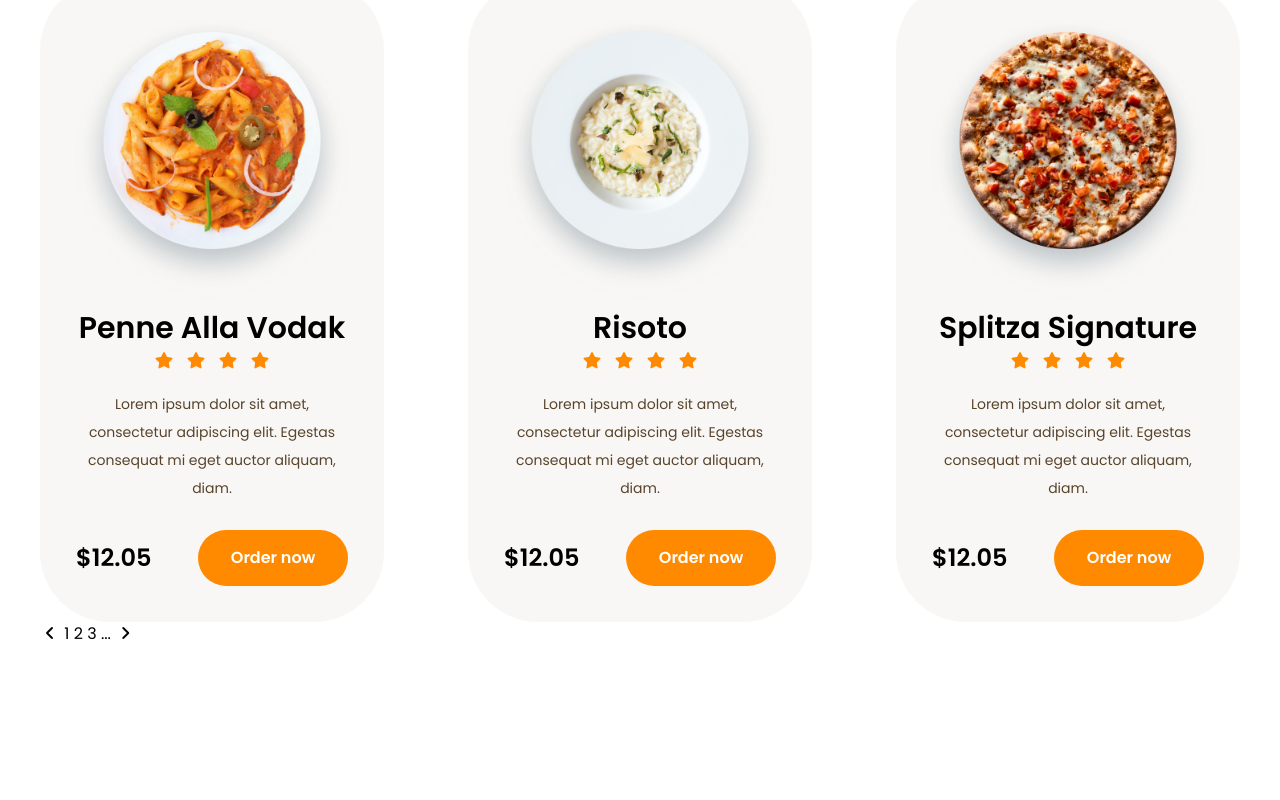
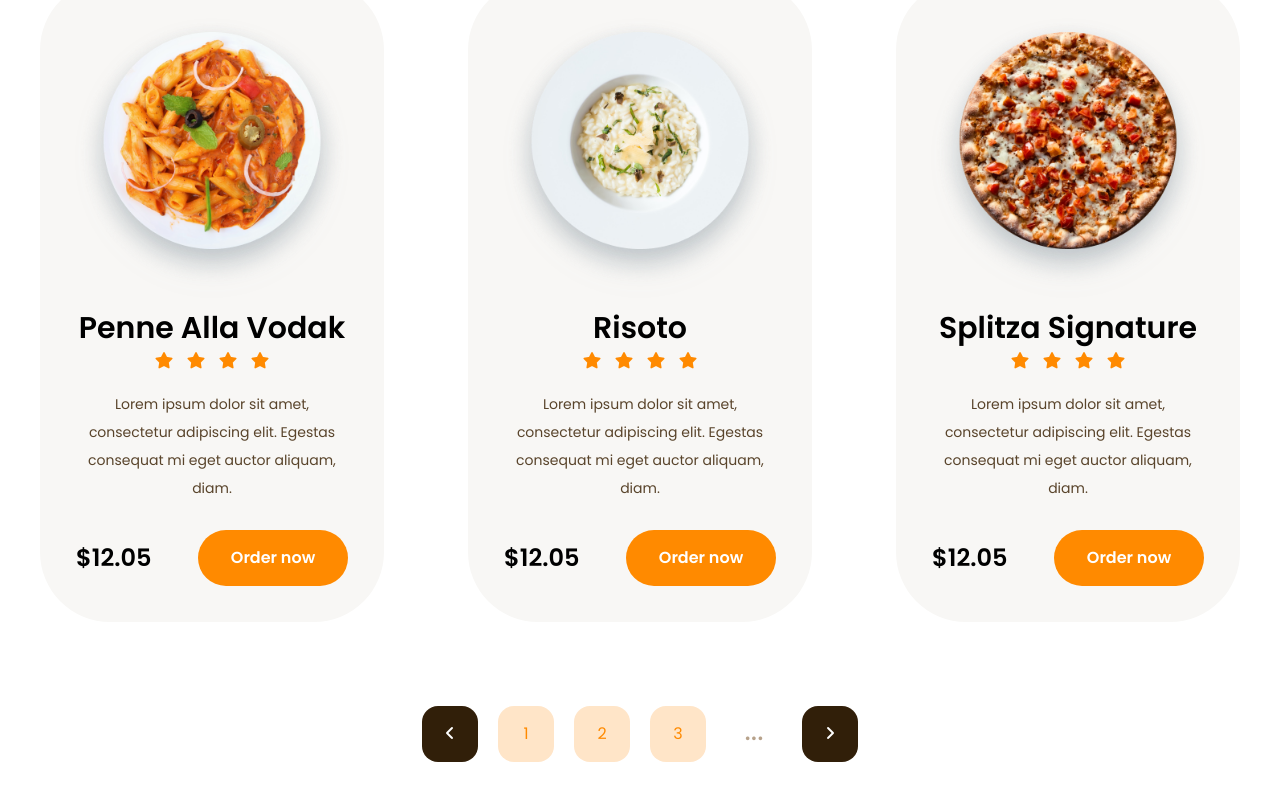
Before and after one commit to ozufar88-byte/Delizioso, a website: page src/index.html in a window 1280 px wide. Shown: the part 2706-3506 px from the top of the page. Drawn offline with Linux system fonts and the light colour scheme.

Commit message:
delizioso continue

```diff
--- a/src/index.html
+++ b/src/index.html
@@ -209,13 +209,13 @@
                      </div>
                     </div>
                 </div>
-                <div>
-                    <button><i class="fa-solid fa-angle-left"></i></button>
-                    <button>1</button>
-                    <button>2</button>
-                    <button>3</button>
-                    <button>...</button>
-                    <button><i class="fa-solid fa-angle-right"></i></button>
+                <div class="flex justify-center items-center mt-20 gap-5">
+                    <button class="w-14 h-14 text-white rounded-2xl bg-thirdstage"><i class="fa-solid fa-angle-left"></i></button>
+                    <button class="w-14 h-14 text-primery rounded-2xl bg-[#ffe5c8]">1</button>
+                    <button class="w-14 h-14 text-primery rounded-2xl bg-[#ffe5c8]">2</button>
+                    <button class="w-14 h-14 text-primery rounded-2xl bg-[#ffe5c8]">3</button>
+                    <button class="w-14 h-14 text-[#B7A28B] text-3xl mb-2">...</button>
+                    <button class="w-14 h-14 text-white rounded-2xl bg-thirdstage"><i class="fa-solid fa-angle-right"></i></button>
                 </div>
             </div>
         </section>
```
Also changed, not shown: src/css/output.css.
